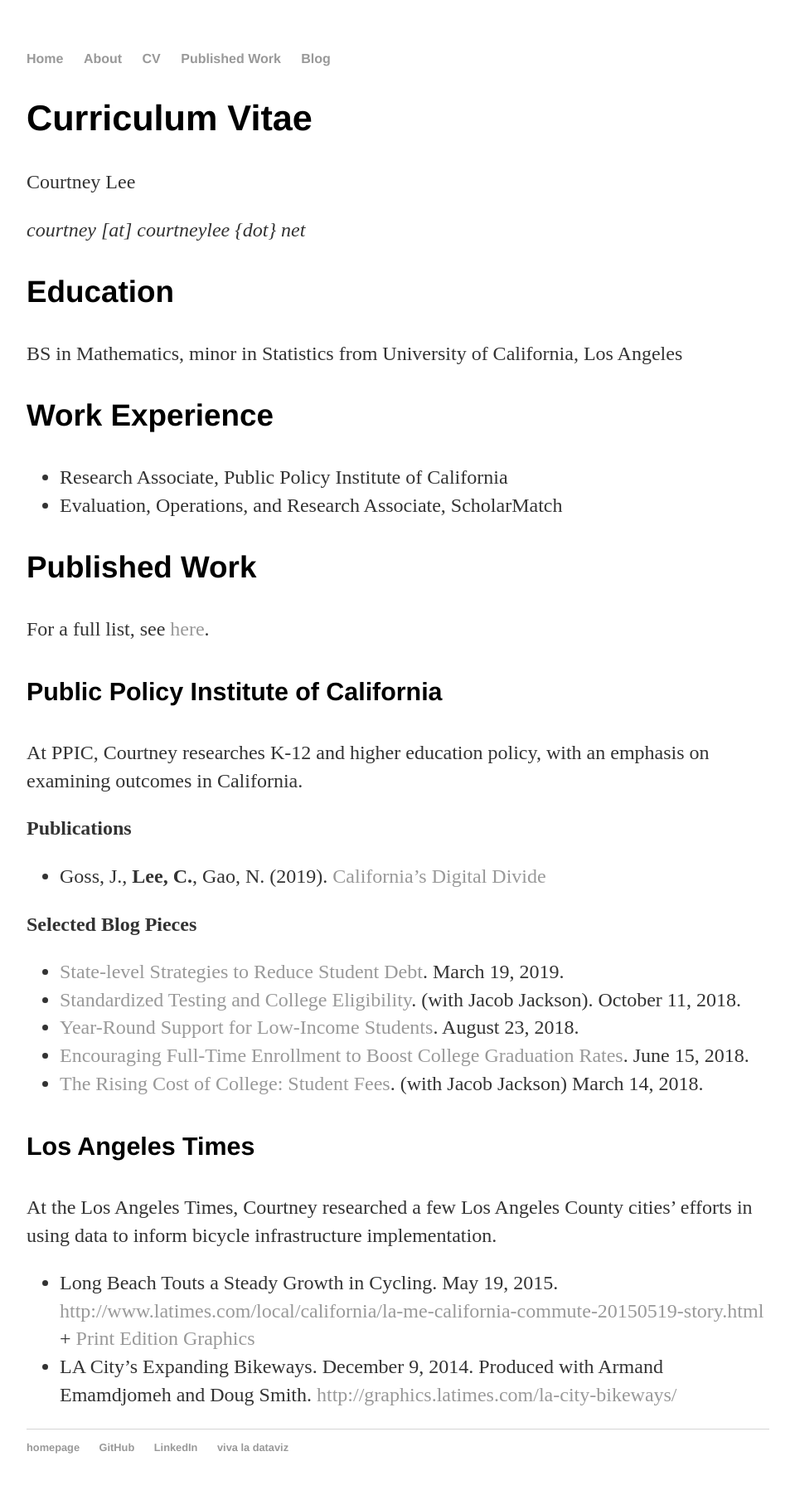
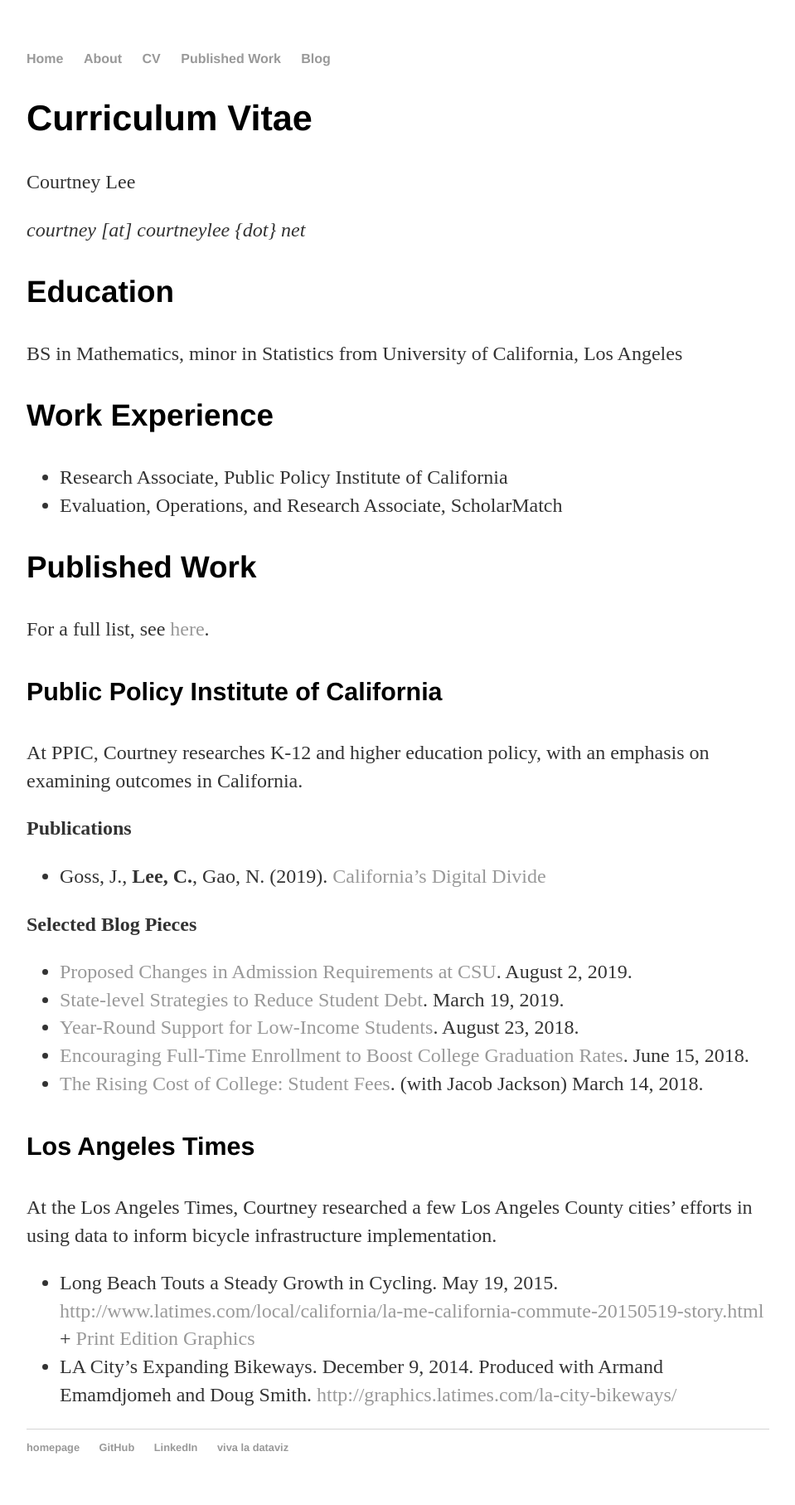
Before and after one commit to leecourt98/leecourt98.github.io, a Jekyll site: the page built from cv/index.md, in a window 1280 px wide. Shown: the whole page at 83% size, without its empty margins (160-1119 px from the left). Built offline with Jekyll 4.4.1, drawn with Linux system fonts in a browser that asks for light colours.

Commit message:
new selection top 5 short pieces

```diff
--- a/cv/index.md
+++ b/cv/index.md
@@ -28,8 +28,8 @@
 
 **Selected Blog Pieces**
 
+- [Proposed Changes in Admission Requirements at CSU](https://www.ppic.org/blog/proposed-changes-in-admission-requirements-at-csu/). August 2, 2019.
 - [State-level Strategies to Reduce Student Debt](https://www.ppic.org/blog/state-level-strategies-to-reduce-student-debt/). March 19, 2019.
-- [Standardized Testing and College Eligibility](http://www.ppic.org/blog/standardized-testing-and-college-eligibility/). (with Jacob Jackson). October 11, 2018.
 - [Year-Round Support for Low-Income Students](http://www.ppic.org/blog/year-round-support-for-low-income-students/). August 23, 2018.
 - [Encouraging Full-Time Enrollment to Boost College Graduation Rates](http://www.ppic.org/blog/encouraging-full-time-enrollment-to-boost-college-graduation-rates/). June 15, 2018.
 - [The Rising Cost of College: Student Fees](http://www.ppic.org/blog/rising-cost-college-student-fees/). (with Jacob Jackson) March 14, 2018.
```
